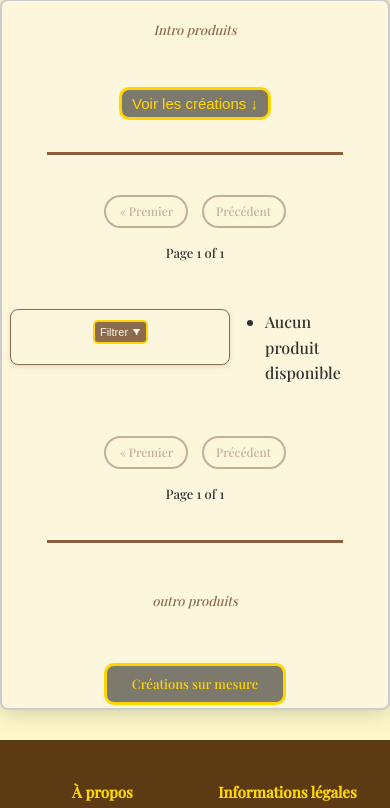
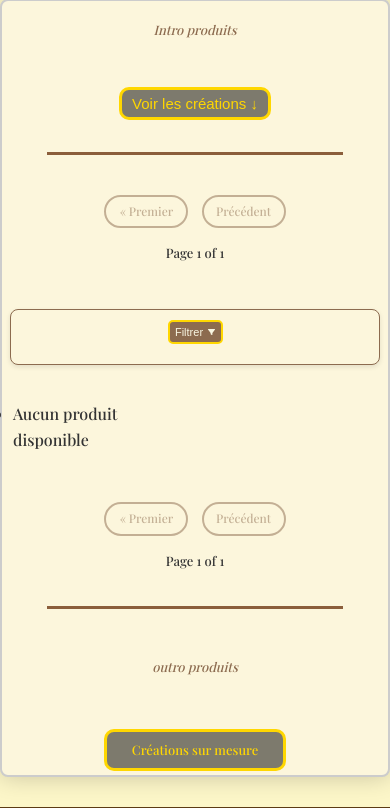
Before and after one commit to peter-francois/leatherwork-in-traveling-db, a Django app: page /fr/produits/ in a window 390 px wide. Shown: the part 444-1252 px from the top of the page. Run offline with Django 5.2, Linux system fonts and the light colour scheme; data that the repository does not hold is empty; parts of the project's set-up code (start-up, migrations or seed data) failed here and were passed over; some web fonts are replaced.

Commit message:
style: update filter style

```diff
--- a/catalog/templates/catalog/components/_filter.html
+++ b/catalog/templates/catalog/components/_filter.html
@@ -1,7 +1,7 @@
 {% load i18n %}
 {% load static %}
 
-<form class="filter-form grid-container" method="GET">
+<form class="grid-container" method="GET">
     {{ form.as_p }}
     <button class="align-items-center font-size-17" id="filter_button" type="submit"><span id="filter_button_text">{% trans "Filtrer" %}</span><img id="filter-icon" src="{% static 'catalog/icons/filter-solid.svg' %}" alt="icon filter"></button>
 </form>
--- a/core/static/core/style.css
+++ b/core/static/core/style.css
@@ -663,66 +663,38 @@ section select {
 }
 
 .two-col-layout--aside-left.two-col-layout {
-  grid-template-columns: 280px 1fr;
+  grid-template-columns: 240px 1fr;
 }
 
 .two-col-layout--aside-right.two-col-layout {
   grid-template-columns: 1fr 280px;
 }
 
-.two-col-layout--aside-left .two-col-layout__aside {
-  order: 1;
-}
-.two-col-layout--aside-left .two-col-layout__main {
-  order: 2;
-}
-
-.two-col-layout--aside-right .two-col-layout__aside {
-  order: 2;
-}
-.two-col-layout--aside-right .two-col-layout__main {
-  order: 1;
-}
-
-.filter-and-list {
-  grid-template-columns: 0.22fr 0.78fr;
-  justify-content: center;
-  margin-bottom: 20px;
-}
+.two-col-layout--aside-left .two-col-layout__aside { order: 1; }
+.two-col-layout--aside-left .two-col-layout__main  { order: 2; }
+
+.two-col-layout--aside-right .two-col-layout__aside { order: 2; }
+.two-col-layout--aside-right .two-col-layout__main  { order: 1; }
+
 .filter {
   position: sticky;
-  top: 80px; /* Espacement par rapport au haut de la fenêtre */
-  align-self: start; /* Pour éviter que le filtre ne s'étire */
-  max-height: 90vh; /* Hauteur maximale pour éviter de dépasser l'écran */
-  overflow-y: auto; /* Ajout d'une barre de défilement si le contenu est trop long */
-  padding: 15px;
+  top: 80px;
+  max-height: 90vh;
+  overflow-y: auto;
+  padding: 2rem;
   background-color: #fcf6dc;
   border: 1px solid #8c6b4f;
   border-radius: 8px;
   box-shadow: 0 2px 5px rgba(0, 0, 0, 0.1);
 }
 
-/* Pour éviter que le filtre ne soit coupé en bas */
 .filter::after {
   content: "";
   display: block;
   height: 20px;
 }
 
-.filter-form {
-  grid-template-rows: 1fr;
-  grid-template-columns: 1fr;
-  align-items: start;
-  gap: 20px;
-  align-content: center;
-  justify-content: center;
-}
-.filter-form p {
-  margin: 0px 0px;
-  width: 90%;
-  box-sizing: border-box;
-  justify-self: center;
-}
+
 #filter_button {
   margin-top: 10px;
   justify-content: center;
@@ -738,15 +710,18 @@ section select {
   width: 7em;
   justify-self: center;
 }
+
 #filter_button:hover {
   background: var(--color1);
   color: var(--color2);
 }
+
 #filter-icon {
   width: 17px;
   height: 17px;
   padding-left: 10px;
 }
+
 #filter_button:hover #filter-icon {
   content: url(../catalog/icons/filter-solid-hover.svg);
 }
@@ -1147,14 +1122,6 @@ h2.product-name {
   padding: 1rem 2rem;
   }
 
-  .two-col-layout--aside-left.two-col-layout {
-  grid-template-columns: 220px 1fr;
-  }
-
-  .two-col-layout {
-  gap: 2rem;
-  }
-
   .title_and_logo {
     padding: 40px 70px;
   }
@@ -1349,8 +1316,24 @@ h2.product-name {
   main {
     padding: 0.5rem 1rem;
   }
-  .two-col-layout {
-  gap: 2rem;
+  .two-col-layout--aside-left.two-col-layout,
+  .two-col-layout--aside-right.two-col-layout {
+    grid-template-columns: 1fr;
+    gap: 1.5rem;
+  }
+
+  /* Catalog : filtre au-dessus des produits */
+  .two-col-layout--aside-left .two-col-layout__aside { order: 1; }
+  .two-col-layout--aside-left .two-col-layout__main  { order: 2; }
+
+  /* Cart : articles au-dessus, résumé paiement en dessous */
+  .two-col-layout--aside-right .two-col-layout__aside { order: 2; }
+  .two-col-layout--aside-right .two-col-layout__main  { order: 1; }
+
+  .filter {
+    position: static;
+    max-height: none;
+    top: auto;
   }
   section {
     padding: 5px;
@@ -1667,6 +1650,18 @@ h2.product-name {
     main {
     padding: 0.2rem 0.5rem;
   }
+  .two-col-layout--aside-left.two-col-layout,
+  .two-col-layout--aside-right.two-col-layout {
+    gap: 1rem;
+  }
+
+  .filter {
+    padding: 10px;
+  }
+
+  #filter_button {
+    width: 100%;
+  }
   /*Header*/
   h1 {
     font-size: 22px;
```
